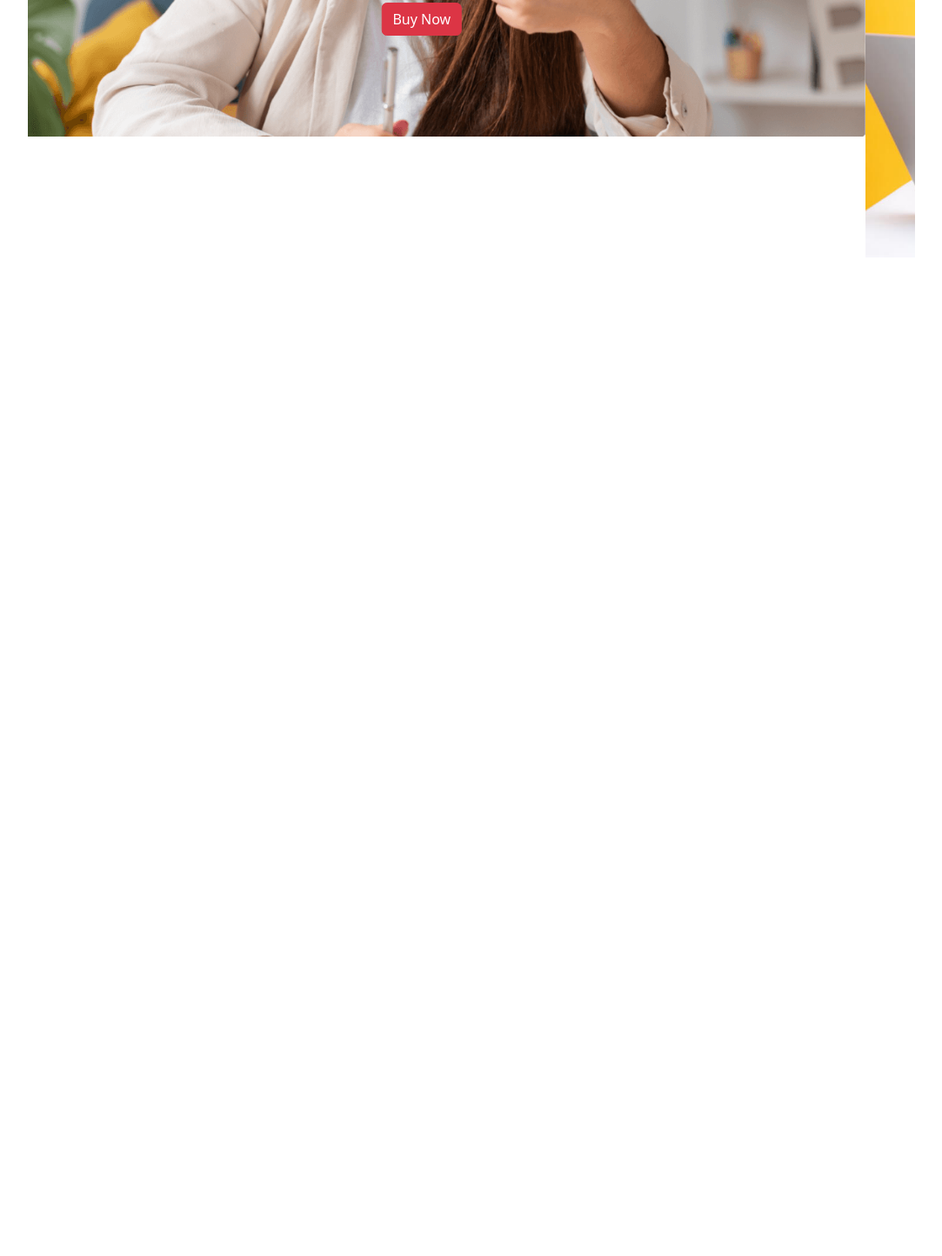
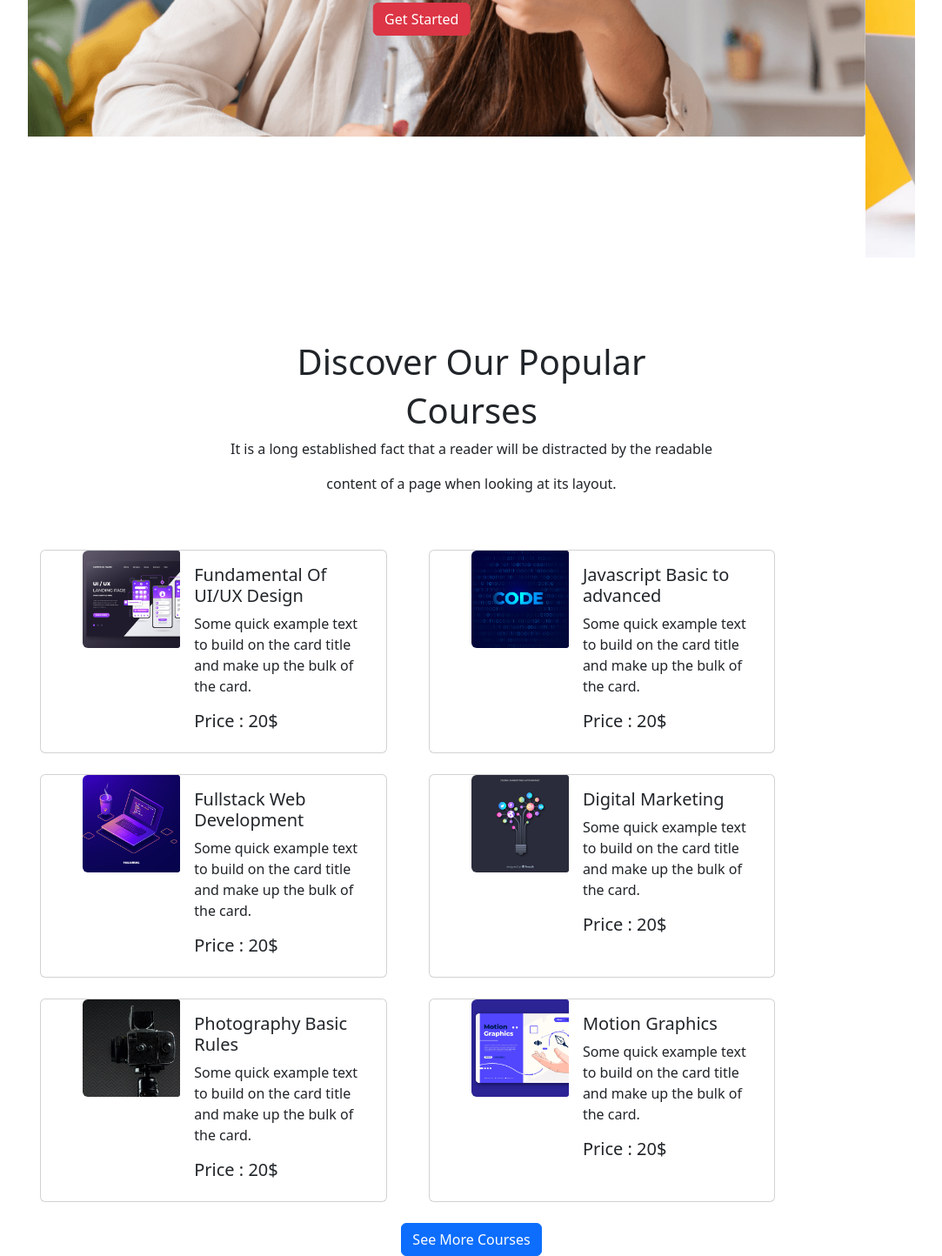
Before and after one commit to nuhash123/nuhash-edu, a plain HTML site: page index.html in a window 1280 px wide. Shown: the part 566-2010 px from the top of the page at 87% size, without its empty margins (98-1181 px from the left). Before the commit the page ends 910 px from the top, so only its background shows below. Drawn offline with nearby package versions, Linux system fonts and the light colour scheme.

Commit message:
added cource

```diff
--- a/index.html
+++ b/index.html
@@ -68,7 +68,7 @@
                             <p>It is a long established fact that a reader will be distracted by the readable
                                 content of a page when looking at its layout.
                             </p>
-                            <div class="btn btn-danger">Buy Now</div>
+                            <div class="btn btn-danger">Get Started</div>
 
 
                         </div>
@@ -85,7 +85,7 @@
                             <p>It is a long established fact that a reader will be distracted by the readable
                                 content of a page when looking at its layout.
                             </p>
-                            <div class="btn btn-danger">Buy Now</div>
+                            <div class="btn btn-danger">Get Started</div>
 
 
                         </div>
@@ -101,7 +101,7 @@
                             <p>It is a long established fact that a reader will be distracted by the readable
                                 content of a page when looking at its layout.
                             </p>
-                            <div class="btn btn-danger">Buy Now</div>
+                            <div class="btn btn-danger">Get Started</div>
 
 
                         </div>
@@ -122,7 +122,123 @@
 
 
         <!-- slider end -->
+
     </header>
+    <br>
+    <br>
+    <h1 class="d-flex justify-content-center">Discover Our Popular
+    </h1>
+    <h1 class="d-flex justify-content-center">Courses</h1>
+    <p class="d-flex justify-content-center">It is a long established fact that a reader will be distracted by the
+        readable
+    </p>
+    <p class="d-flex justify-content-center">content of a page when looking at its layout.</p>
+    <br>
+    <br>
+    <!-- courses start -->
+    <main>
+        <div class="row row-cols-1 row-cols-md-2 row-cols-lg-3 g-4 ms-5 ps-5">
+            <div class="card ms-5 ps-5" style="max-width: 540px;">
+                <div class="row g-0">
+                    <div class="col-md-4">
+                        <img src="images/course/course-1.png" class="img-fluid rounded-start" alt="...">
+                    </div>
+                    <div class="col-md-8">
+                        <div class="card-body">
+                            <h5 class="card-title">Fundamental Of UI/UX Design</h5>
+                            <p class="card-text">Some quick example text to build on the card title
+                                and make up the bulk of the card.</p>
+                            <h5>Price : 20$</h5>
+
+                        </div>
+                    </div>
+                </div>
+            </div>
+            <div class="card ms-5 ps-5" style="max-width: 540px;">
+                <div class="row g-0">
+                    <div class="col-md-4">
+                        <img src="images/course/course-2.png" class="img-fluid rounded-start" alt="...">
+                    </div>
+                    <div class="col-md-8">
+                        <div class="card-body">
+                            <h5 class="card-title">Javascript Basic to advanced</h5>
+                            <p class="card-text">Some quick example text to build on the card title
+                                and make up the bulk of the card.</p>
+                            <h5>Price : 20$</h5>
+                        </div>
+                    </div>
+                </div>
+            </div>
+            <div class="card ms-5 ps-5" style="max-width: 540px;">
+                <div class="row g-0">
+                    <div class="col-md-4">
+                        <img src="images/course/course-3.png" class="img-fluid rounded-start" alt="...">
+                    </div>
+                    <div class="col-md-8">
+                        <div class="card-body">
+                            <h5 class="card-title">Fullstack Web Development</h5>
+                            <p class="card-text">Some quick example text to build on the card title
+                                and make up the bulk of the card.</p>
+                            <h5>Price : 20$</h5>
+                        </div>
+                    </div>
+                </div>
+            </div>
+            <div class="card ms-5 ps-5" style="max-width: 540px;">
+                <div class="row g-0">
+                    <div class="col-md-4">
+                        <img src="images/course/course-4.png" class="img-fluid rounded-start" alt="...">
+                    </div>
+                    <div class="col-md-8">
+                        <div class="card-body">
+                            <h5 class="card-title">Digital Marketing</h5>
+                            <p class="card-text">Some quick example text to build on the card title
+                                and make up the bulk of the card.</p>
+                            <h5>Price : 20$</h5>
+                        </div>
+                    </div>
+                </div>
+            </div>
+            <div class="card ms-5 ps-5" style="max-width: 540px;">
+                <div class="row g-0">
+                    <div class="col-md-4">
+                        <img src="images/course/course-5.png" class="img-fluid rounded-start" alt="...">
+                    </div>
+                    <div class="col-md-8">
+                        <div class="card-body">
+                            <h5 class="card-title">Photography Basic Rules</h5>
+                            <p class="card-text">Some quick example text to build on the card title
+                                and make up the bulk of the card.</p>
+                            <h5>Price : 20$</h5>
+                        </div>
+                    </div>
+                </div>
+            </div>
+            <div class="card ms-5 ps-5" style="max-width: 540px;">
+                <div class="row g-0">
+                    <div class="col-md-4">
+                        <img src="images/course/course-6.png" class="img-fluid rounded-start" alt="...">
+                    </div>
+                    <div class="col-md-8">
+                        <div class="card-body">
+                            <h5 class="card-title">Motion Graphics</h5>
+                            <p class="card-text">Some quick example text to build on the card title
+                                and make up the bulk of the card.</p>
+                            <h5>Price : 20$</h5>
+                        </div>
+                    </div>
+                </div>
+            </div>
+        </div>
+    </main>
+    <br>
+
+    <!-- courses end -->
+    <div class="d-flex justify-content-center"><button type="button" class="btn btn-primary ">See More Courses</button>
+    </div>
+
+
+
 
 
 
```
